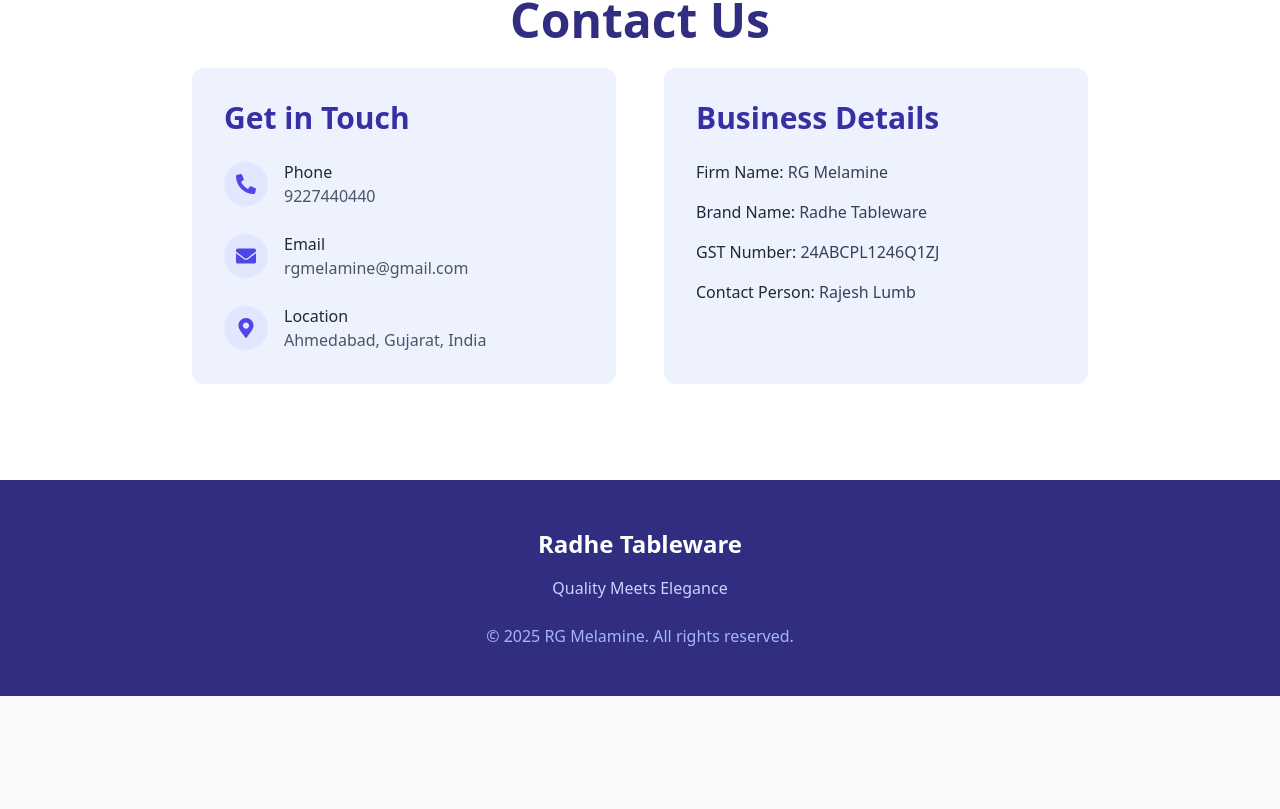
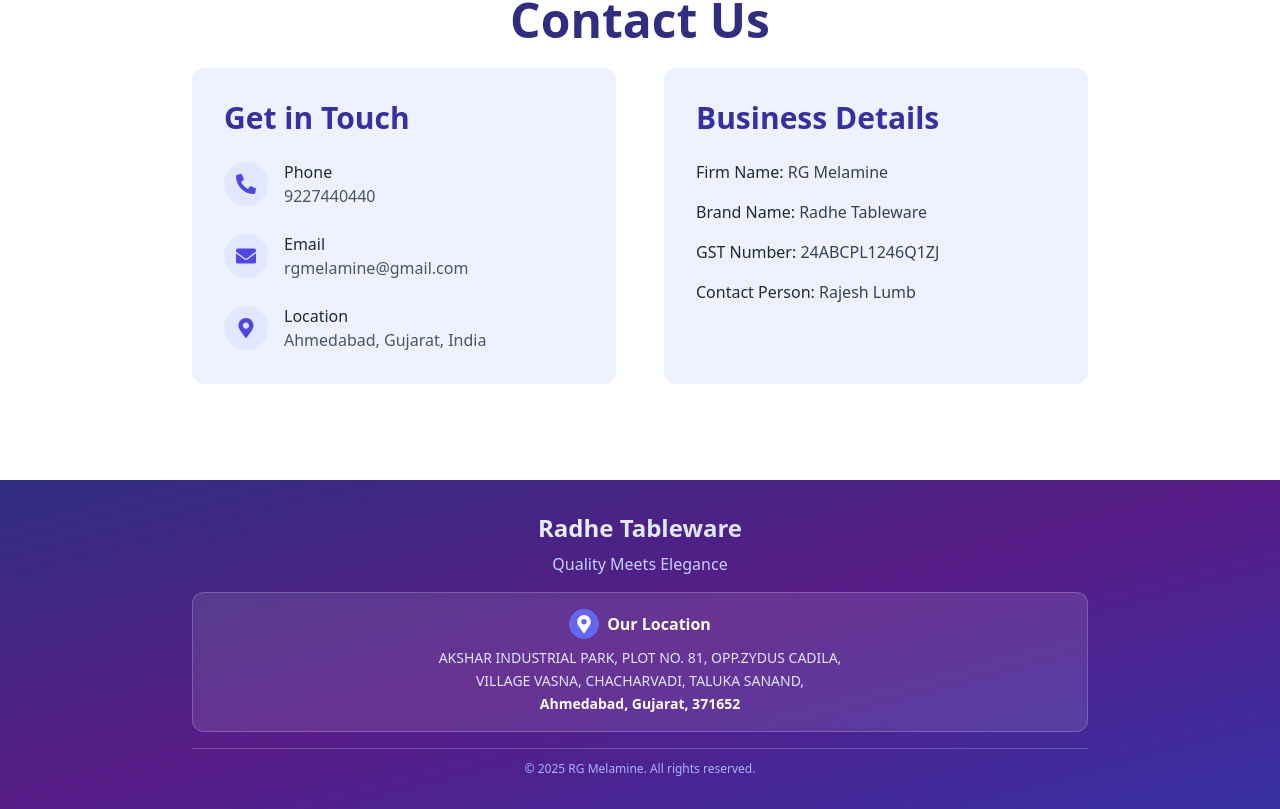
Before and after one commit to rakeshkumar22743/radhetableware, a React (Create React App) app: page / in a window 1280 px wide. Shown: the part 2744-3553 px from the top of the page. Before the commit the page ends 3440 px from the top, so only its background shows below. Built offline with nearby package versions, Linux system fonts and the light colour scheme.

Commit message:
changes done

```diff
--- a/public/index.html
+++ b/public/index.html
@@ -25,6 +25,7 @@
       Learn how to configure a non-root public URL by running `npm run build`.
     -->
     <title>Radhe Tableware</title>
+    <meta name="facebook-domain-verification" content="u9duqwqfddieqq8ekcnirej0ex5a00" />
   </head>
   <body>
     <noscript>You need to enable JavaScript to run this app.</noscript>
--- a/src/components/Home.js
+++ b/src/components/Home.js
@@ -265,12 +265,39 @@
       </section>
 
       {/* Footer */}
-      <footer className="bg-indigo-900 text-white py-12">
+      <footer className="bg-gradient-to-br from-indigo-900 via-purple-900 to-indigo-800 text-white py-8">
         <div className="container">
-          <div className="text-center">
-            <h3 className="text-2xl font-bold mb-4">Radhe Tableware</h3>
-            <p className="text-indigo-200 mb-6">Quality Meets Elegance</p>
-            <p className="text-indigo-300">&copy; {new Date().getFullYear()} RG Melamine. All rights reserved.</p>
+          <div className="max-w-4xl mx-auto">
+            <div className="text-center mb-4">
+              <h3 className="text-2xl font-bold mb-2 bg-gradient-to-r from-white to-indigo-200 bg-clip-text text-transparent">
+                Radhe Tableware
+              </h3>
+              <p className="text-indigo-200 text-base font-medium mb-4">Quality Meets Elegance</p>
+            </div>
+
+            <div className="bg-white/10 backdrop-blur-sm rounded-xl p-4 mb-4 border border-white/20">
+              <div className="flex items-center justify-center space-x-2 mb-2">
+                <div className="bg-indigo-500 p-1.5 rounded-full">
+                  <FaMapMarkerAlt className="text-white text-lg" />
+                </div>
+                <span className="text-white font-semibold text-base">Our Location</span>
+              </div>
+              <div className="text-center">
+                <p className="text-indigo-100 text-sm leading-relaxed">
+                  AKSHAR INDUSTRIAL PARK, PLOT NO. 81, OPP.ZYDUS CADILA,<br />
+                  VILLAGE VASNA, CHACHARVADI, TALUKA SANAND,<br />
+                  <span className="text-white font-semibold">Ahmedabad, Gujarat, 371652</span>
+                </p>
+              </div>
+            </div>
+
+            <div className="text-center">
+              <div className="border-t border-white/20 pt-3">
+                <p className="text-indigo-300 text-xs">
+                  &copy; {new Date().getFullYear()} RG Melamine. All rights reserved.
+                </p>
+              </div>
+            </div>
           </div>
         </div>
       </footer>
```
